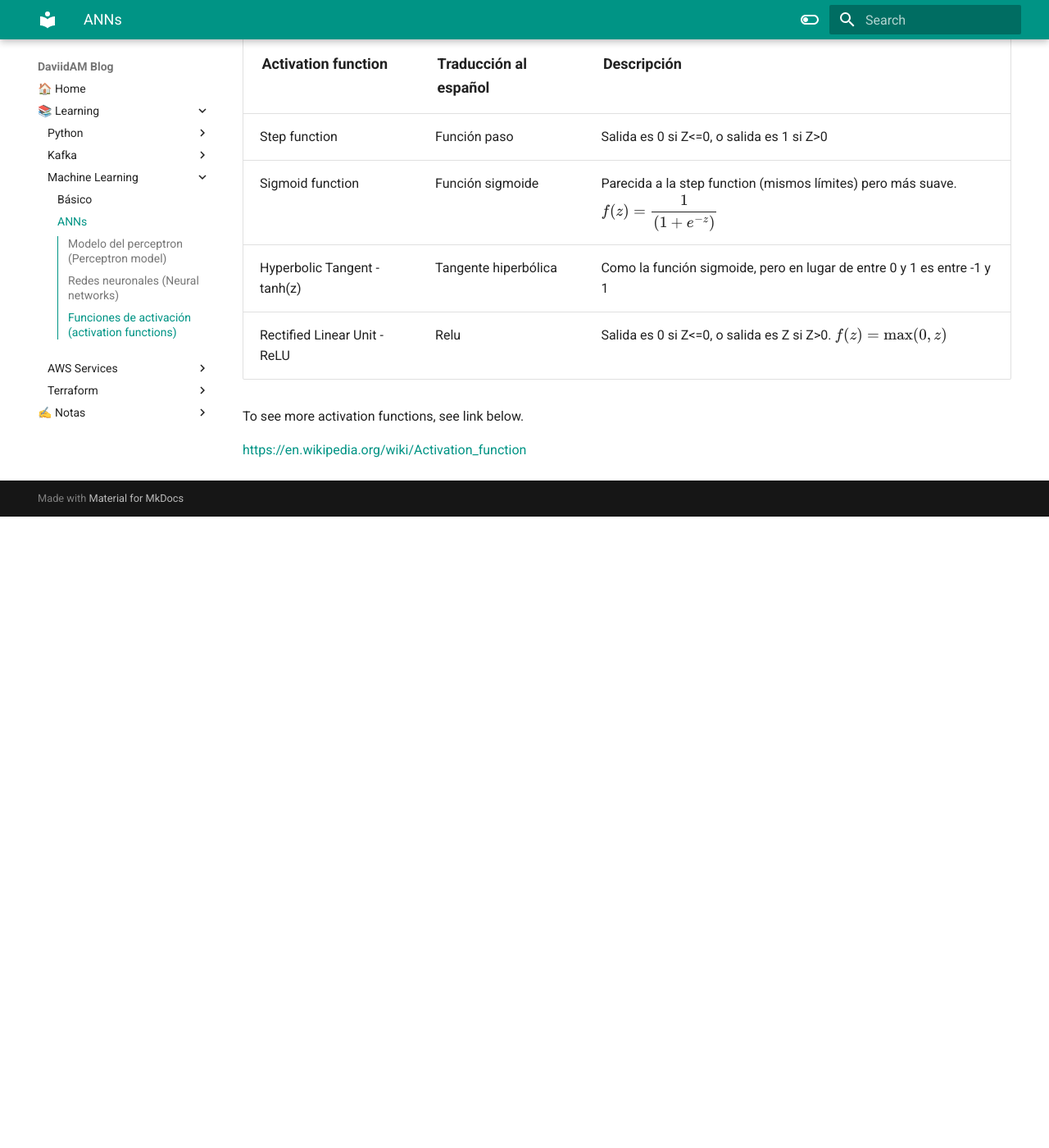
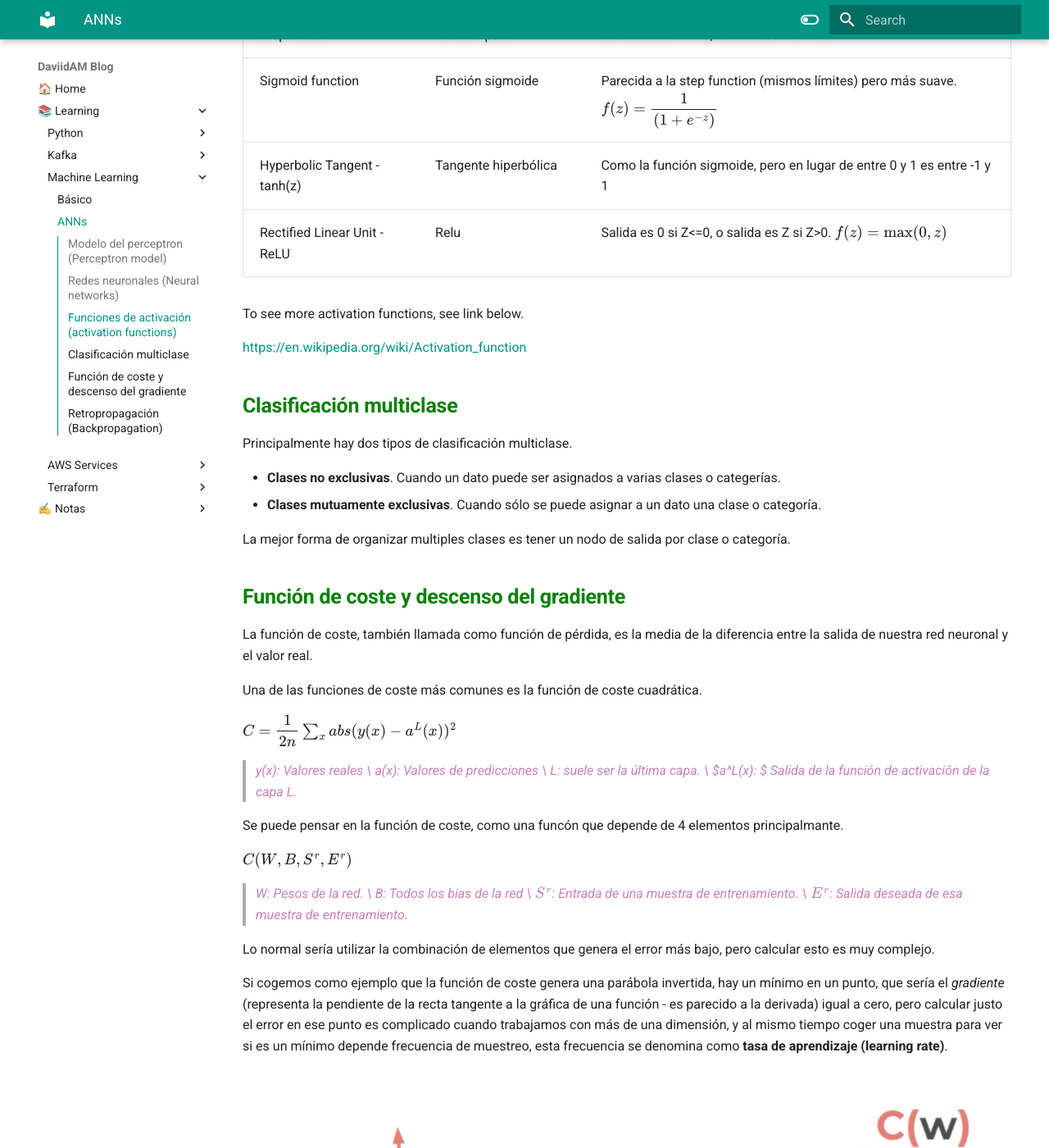
Before and after one commit to DaviidAM/Blog, an MkDocs documentation site: the page built from docs/Machine Learning/02-ANNs.md, in a window 1280 px wide and 1400 px high, scrolled down 1887 px. Shown: the whole window at 82% size. Built offline with MkDocs 1.6.1 and Material for MkDocs 9.7.7, drawn with Linux system fonts in a browser that asks for light colours; before the commit the page ends 2517 px from its top, so only the background shows below that; some of the changed text lies outside the part shown.

Commit message:
ANNs completed

````diff
--- a/docs/Machine Learning/02-ANNs.md
+++ b/docs/Machine Learning/02-ANNs.md
@@ -20,15 +20,12 @@ x2 -- w2+b --> fx
 fx --> y
 ```
 
-`w: weight`
+> w: weight \
+b: bias
 
-`b: bias`
-
->$\hat{y} = \sum_{i=1}^{n} x_iw_i + b_i$
-
-and if B = b1+b2+...+bn
-
->$\hat{y} = B + \sum_{i=1}^{n} x_iw_i$
+>$\hat{y} = \sum_{i=1}^{n} x_iw_i + b_i$ \
+and if B = b1+b2+...+bn \
+$\hat{y} = B + \sum_{i=1}^{n} x_iw_i$
 
 ## Redes neuronales (Neural networks)
 
@@ -118,3 +115,94 @@ Estas funciones se usan para limitar la salida de cada neurona.
 To see more activation functions, see link below.
 
 <https://en.wikipedia.org/wiki/Activation_function>
+
+## Clasificación multiclase
+
+Principalmente hay dos tipos de clasificación multiclase.
+
+* **Clases no exclusivas**. Cuando un dato puede ser asignados a varias clases o categerías.
+* **Clases mutuamente exclusivas**. Cuando sólo se puede asignar a un dato una clase o categoría.
+
+La mejor forma de organizar multiples clases es tener un nodo de salida por clase o categoría.
+
+## Función de coste y descenso del gradiente
+
+La función de coste, también llamada como función de pérdida, es la media de la diferencia entre la salida de nuestra red neuronal y el valor real.
+
+Una de las funciones de coste más comunes es la función de coste cuadrática.
+
+$C = \dfrac{1}{2n}\sum_{x} abs(y(x)-a^L(x))^2$
+
+>y(x): Valores reales \
+a(x): Valores de predicciones \
+L: suele ser la última capa. \
+$a^L(x): $ Salida de la función de activación de la capa L.
+
+Se puede pensar en la función de coste, como una funcón que depende de 4 elementos principalmante.
+
+$C(W,B, S^r, E^r)$
+
+> W: Pesos de la red. \
+B: Todos los bias de la red \
+$S^r$: Entrada de una muestra de entrenamiento. \
+$E^r$: Salida deseada de esa muestra de entrenamiento.
+
+Lo normal sería utilizar la combinación de elementos que genera el error más bajo, pero calcular esto es muy complejo.
+
+Si cogemos como ejemplo que la función de coste genera una parábola invertida, hay un mínimo en un punto, que sería el *gradiente* (representa la pendiente de la recta tangente a la gráfica de una función - es parecido a la derivada) igual a cero, pero calcular justo el error en ese punto es complicado cuando trabajamos con más de una dimensión, y al mismo tiempo coger una muestra para ver si es un mínimo depende frecuencia de muestreo, esta frecuencia se denomina como **tasa de aprendizaje (learning rate)**.
+
+![Learning rate](img/learning_rate.png)
+
+La técnica **descenso del gradiente adaptativo** intenta solucionar el problema de la tasa de aprendizaje, usando una frecuencia alta cuando el error es muy grande, y una frecuencia menor cuando el gradiente se acerca a cero.
+
+[Video donde se explica el descenso del gradiente](https://www.youtube.com/watch?v=A6FiCDoz8_4)
+
+Dentro de la técnica del descenso del gradiente adaptativo, uno de los métodos más eficiente y común para encontrar estos mínimos es usar el método **Adam ("A method for Stochastic Optimization")**.
+
+Para problemas de clasificación, normalmente se usa la función de coste de **entropía cruzada(cross entropy)**.
+
+## Retropropagación (Backpropagation)
+
+La retropropagación es la técnica que se usa para ajustar los pesos y bias (sesgos) de las diferentes neuronas en cada capa.
+
+Se comienza desde la última capa `L` hacia la izquierda, `L-1`, `L-2`, ... `L-n`.
+
+Enfocandonos en las últimas dos capas (`L` y `L-1`).
+
+>$z = wx+b$
+
+y la función de activación
+
+>$a = \sigma(Z)$
+
+Significa que tenemos
+
+>$z^L = w^La^{L-1}+b^L$ \
+\
+$z^L$: Salida de la capa L \
+$w^L$: Pesos de la capa L \
+$a^{L-1}$: Función de activación de la capa anterior = Salida de la capa anterior \
+$b^L$: Bias/Sesgos de la capa L
+
+Si contamos todas las capas.
+
+>$a^L = \sigma(Z^L)$
+
+La función de coste quedaría:
+
+>$C_0(...) = (a^L-y)^2$ \
+$y$: Salida real
+
+La idea de retroproagación es ir calculando el error en cada capa y usando el gradiente/derivada intentar minimizar dicho error. En un lenguaje más cotidiano, calcular con las derivadas parciales como se ve afectada la función de coste cuando se modifica uno de los parámetros de las neuronas.
+
+> $\frac{\delta C}{\delta w}$
+
+Cuando nos referimos sólo a la última capa:
+
+> $\frac{\delta C}{\delta w^L}  = \frac{\delta C}{\delta a^L} \frac{\delta a^L}{\delta z^L} \frac{\delta z^L}{\delta w^L}  $
+
+[Link explicando las funciones matemáticas (en inglés)](http://neuralnetworksanddeeplearning.com/chap2.html)
+
+[Video es español sobre backpropagation](https://www.youtube.com/watch?v=eNIqz_noix8)
+
+[Video es español sobre matemáticas de backpropagation](https://www.youtube.com/watch?v=M5QHwkkHgAA)
````
Also changed, not shown: docs/Machine Learning/img/learning_rate.png (added).
